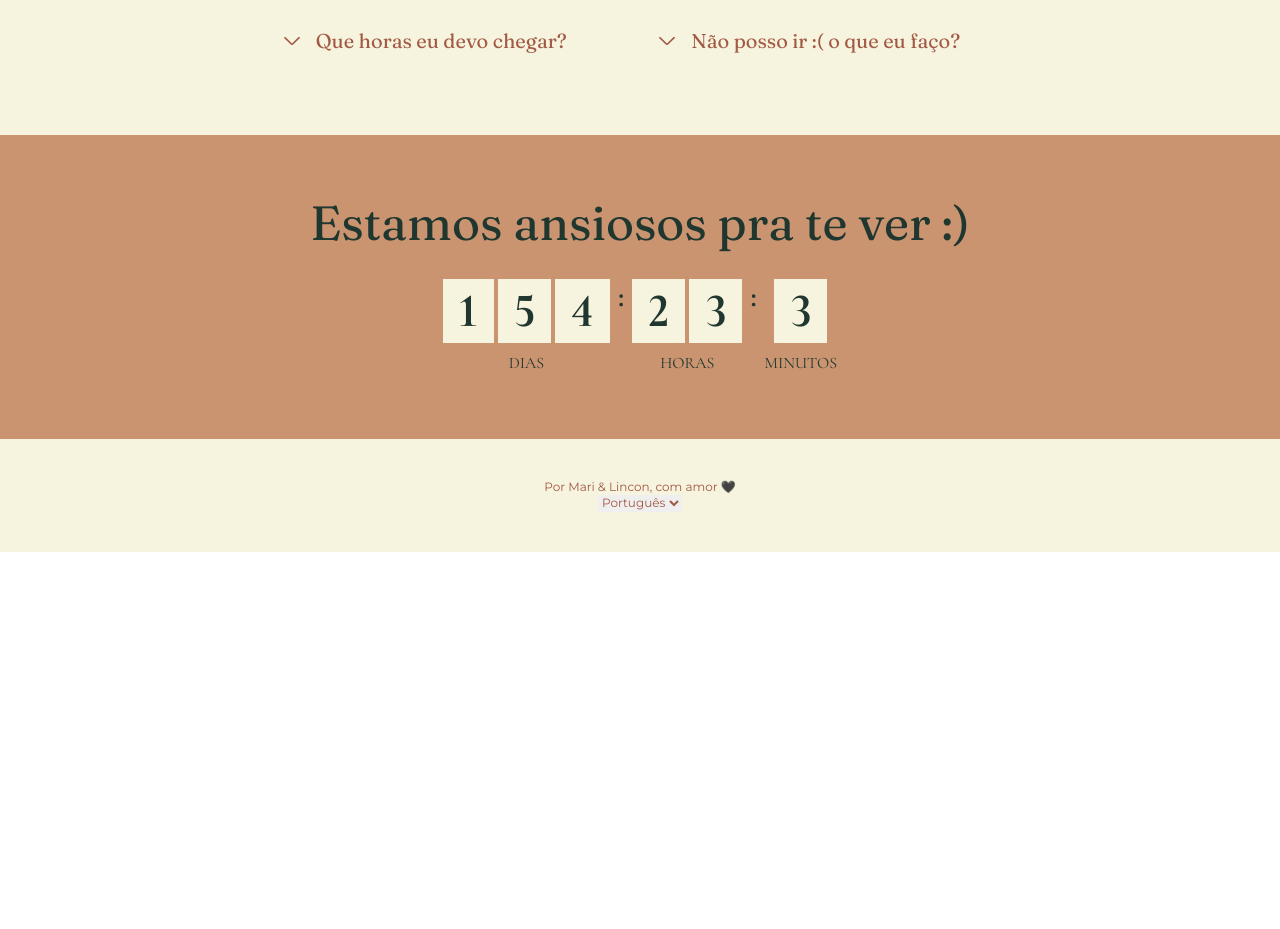
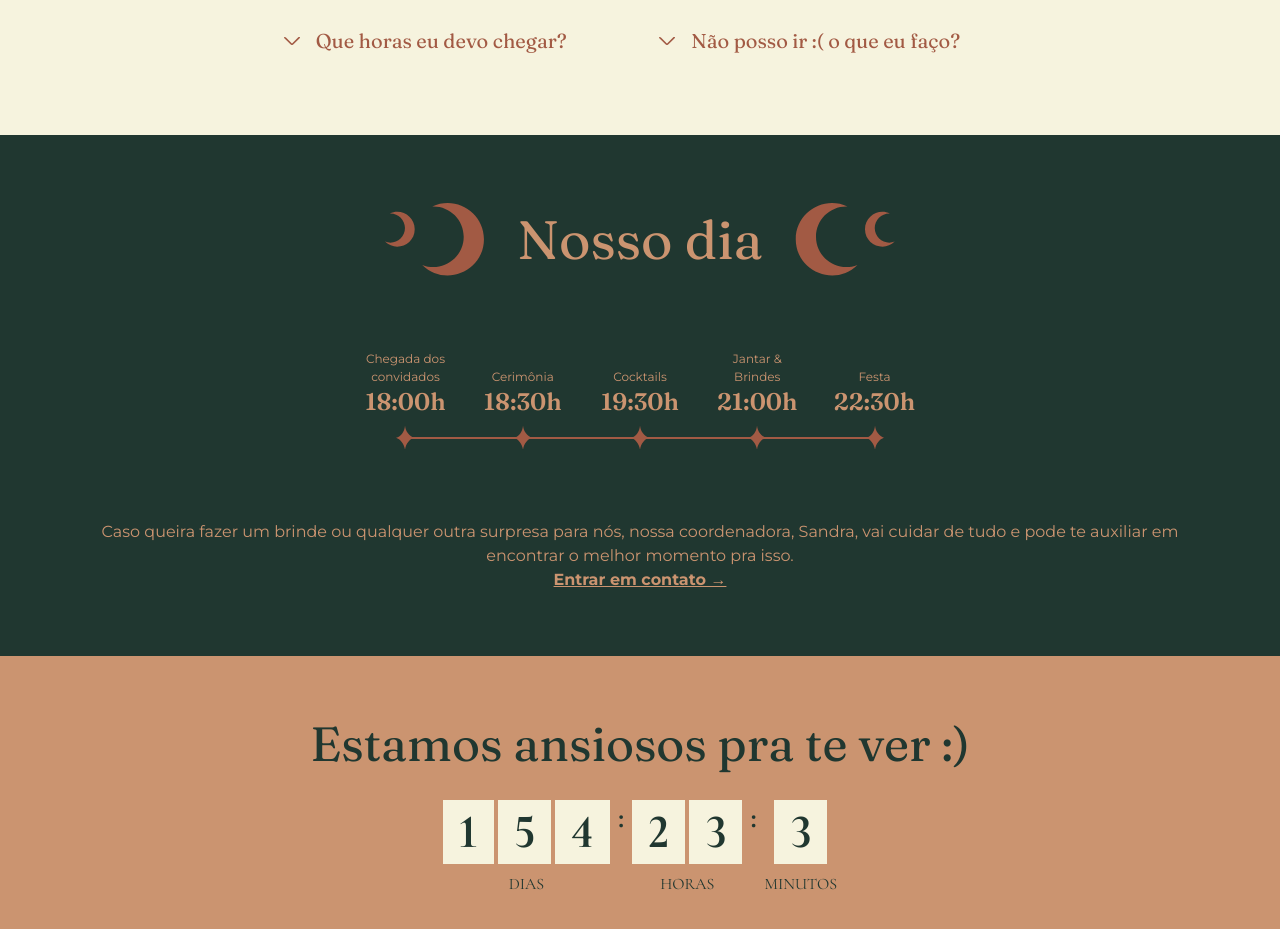
Before and after one commit to linconkusunoki/maricon, a Next.js app: page / in a window 1280 px wide. Shown: the part 2400-3329 px from the top of the page. Before the commit the page ends 2952 px from the top, so only its background shows below. Built offline with nearby package versions, Linux system fonts and the light colour scheme; no server answers.

Commit message:
nosso dia

```diff
--- a/src/app/page.jsx
+++ b/src/app/page.jsx
@@ -93,6 +93,165 @@ export default function Home() {
 
       <Faq />
 
+      <section className="flex flex-col items-center gap-10 lg:gap-[70px] px-4 py-16 bg-green">
+        <div className="flex items-center justify-center">
+          <svg
+            width="56"
+            height="41"
+            viewBox="0 0 56 41"
+            fill="none"
+            xmlns="http://www.w3.org/2000/svg"
+            className="lg:w-[100px] lg:h-auto"
+          >
+            <path
+              d="M20.8645 34.6555C33.561 47.2773 55.4188 38.3063 55.4188 20.2829C55.4188 5.27586 39.7435 -4.35958 26.4446 1.97827C36.1313 1.58885 44.0833 9.33391 44.0833 18.909C44.0833 30.9515 31.9035 39.0568 20.8645 34.6555Z"
+              fill="#A25A44"
+            />
+            <path
+              d="M11.1792 14.0388C11.1792 9.42868 7.35061 5.6996 2.6866 5.88713C9.08965 2.8358 16.637 7.47497 16.637 14.7004C16.637 23.3782 6.11299 27.6974 0 21.6203C5.31491 23.7395 11.1792 19.8371 11.1792 14.0388Z"
+              fill="#A25A44"
+            />
+          </svg>
+
+          <h2 className="text-bronze font-secondary text-[32px] px-8 lg:text-[54px]">
+            Nosso dia
+          </h2>
+
+          <svg
+            width="56"
+            height="41"
+            viewBox="0 0 56 41"
+            fill="none"
+            xmlns="http://www.w3.org/2000/svg"
+            className="lg:w-[100px] lg:h-auto"
+          >
+            <path
+              d="M11.7545 18.909C11.7545 9.33385 19.7065 1.58879 29.3932 1.97821C16.0943 -4.3595 0.418945 5.2758 0.418945 20.283C0.418945 38.3064 22.2768 47.2774 34.9733 34.6555C23.9343 39.0568 11.7545 30.9515 11.7545 18.909ZM44.6586 14.0389C44.6586 9.42876 48.4872 5.69969 53.1512 5.88722C46.7481 2.83575 39.2008 7.47491 39.2008 14.7006C39.2008 23.3784 49.7248 27.6977 55.8378 21.6206C50.5229 23.7396 44.6586 19.8372 44.6586 14.0389Z"
+              fill="#A25A44"
+            />
+          </svg>
+        </div>
+
+        <ul className="relative flex flex-col gap-5 lg:flex-row">
+          <span className="absolute w-[2px] left-[8px] top-8 bottom-7 bg-[#A25A44] lg:left-11 lg:right-11 lg:bottom-[11px] lg:top-auto lg:w-auto lg:h-[2px]" />
+
+          <li className="flex items-center lg:flex-col-reverse lg:flex-1">
+            <svg
+              width="18"
+              height="24"
+              viewBox="0 0 18 24"
+              fill="none"
+              xmlns="http://www.w3.org/2000/svg"
+              className="mt-1 mt-2 mr-4 lg:mr-0"
+            >
+              <path
+                d="M9.08136 0C9.57061 5.27496 13.4316 10.4956 17.9997 11.6919H18V11.7465C13.5951 12.9972 9.89741 18.0003 9.13597 23.0579H8.86403C7.99393 17.946 4.29619 13.0516 0 11.8009V11.7463C5.27496 10.6043 8.42885 5.32956 8.9727 0H9.08136Z"
+                fill="#A25A44"
+              />
+            </svg>
+
+            <div className="flex flex-col lg:text-center text-bronze lg:flex-col-reverse">
+              <h3 className="text-2xl font-semibold font-secondary">18:00h</h3>
+              <p className="text-[12px] font-primary">Chegada dos convidados</p>
+            </div>
+          </li>
+
+          <li className="flex items-center lg:flex-col-reverse lg:flex-1">
+            <svg
+              width="18"
+              height="24"
+              viewBox="0 0 18 24"
+              fill="none"
+              xmlns="http://www.w3.org/2000/svg"
+              className="mt-1 mt-2 mr-4 lg:mr-0"
+            >
+              <path
+                d="M9.08136 0C9.57061 5.27496 13.4316 10.4956 17.9997 11.6919H18V11.7465C13.5951 12.9972 9.89741 18.0003 9.13597 23.0579H8.86403C7.99393 17.946 4.29619 13.0516 0 11.8009V11.7463C5.27496 10.6043 8.42885 5.32956 8.9727 0H9.08136Z"
+                fill="#A25A44"
+              />
+            </svg>
+
+            <div className="flex flex-col lg:text-center text-bronze lg:flex-col-reverse">
+              <h3 className="text-2xl font-semibold font-secondary">18:30h</h3>
+              <p className="text-[12px] font-primary">Cerimônia</p>
+            </div>
+          </li>
+
+          <li className="flex items-center lg:flex-col-reverse lg:flex-1">
+            <svg
+              width="18"
+              height="24"
+              viewBox="0 0 18 24"
+              fill="none"
+              xmlns="http://www.w3.org/2000/svg"
+              className="mt-1 mt-2 mr-4 lg:mr-0"
+            >
+              <path
+                d="M9.08136 0C9.57061 5.27496 13.4316 10.4956 17.9997 11.6919H18V11.7465C13.5951 12.9972 9.89741 18.0003 9.13597 23.0579H8.86403C7.99393 17.946 4.29619 13.0516 0 11.8009V11.7463C5.27496 10.6043 8.42885 5.32956 8.9727 0H9.08136Z"
+                fill="#A25A44"
+              />
+            </svg>
+
+            <div className="flex flex-col lg:text-center text-bronze lg:flex-col-reverse">
+              <h3 className="text-2xl font-semibold font-secondary">19:30h</h3>
+              <p className="text-[12px] font-primary">Cocktails</p>
+            </div>
+          </li>
+
+          <li className="flex items-center lg:flex-col-reverse lg:flex-1">
+            <svg
+              width="18"
+              height="24"
+              viewBox="0 0 18 24"
+              fill="none"
+              xmlns="http://www.w3.org/2000/svg"
+              className="mt-1 mt-2 mr-4 lg:mr-0"
+            >
+              <path
+                d="M9.08136 0C9.57061 5.27496 13.4316 10.4956 17.9997 11.6919H18V11.7465C13.5951 12.9972 9.89741 18.0003 9.13597 23.0579H8.86403C7.99393 17.946 4.29619 13.0516 0 11.8009V11.7463C5.27496 10.6043 8.42885 5.32956 8.9727 0H9.08136Z"
+                fill="#A25A44"
+              />
+            </svg>
+
+            <div className="flex flex-col lg:text-center text-bronze lg:flex-col-reverse">
+              <h3 className="text-2xl font-semibold font-secondary">21:00h</h3>
+              <p className="text-[12px] font-primary">Jantar & Brindes</p>
+            </div>
+          </li>
+
+          <li className="flex items-center lg:flex-col-reverse lg:flex-1">
+            <svg
+              width="18"
+              height="24"
+              viewBox="0 0 18 24"
+              fill="none"
+              xmlns="http://www.w3.org/2000/svg"
+              className="mt-1 mt-2 mr-4 lg:mr-0"
+            >
+              <path
+                d="M9.08136 0C9.57061 5.27496 13.4316 10.4956 17.9997 11.6919H18V11.7465C13.5951 12.9972 9.89741 18.0003 9.13597 23.0579H8.86403C7.99393 17.946 4.29619 13.0516 0 11.8009V11.7463C5.27496 10.6043 8.42885 5.32956 8.9727 0H9.08136Z"
+                fill="#A25A44"
+              />
+            </svg>
+
+            <div className="flex flex-col lg:text-center text-bronze lg:flex-col-reverse">
+              <h3 className="text-2xl font-semibold font-secondary">22:30h</h3>
+              <p className="text-[12px] font-primary">Festa</p>
+            </div>
+          </li>
+        </ul>
+
+        <p className="font-primary text-bronze lg:max-w-[1100px] lg:mx-auto lg:text-center">
+          Caso queira fazer um brinde ou qualquer outra surpresa para nós, nossa
+          coordenadora, Sandra, vai cuidar de tudo e pode te auxiliar em
+          encontrar o melhor momento pra isso.
+          <br />
+          <a className="font-bold underline" href="tel:1231231323">
+            Entrar em contato →
+          </a>
+        </p>
+      </section>
+
       <section className="px-4 py-16 text-center bg-bronze">
         <h2 className="text-3xl text-green font-secondary xl:text-5xl">
           {t.countdown_title}
```
